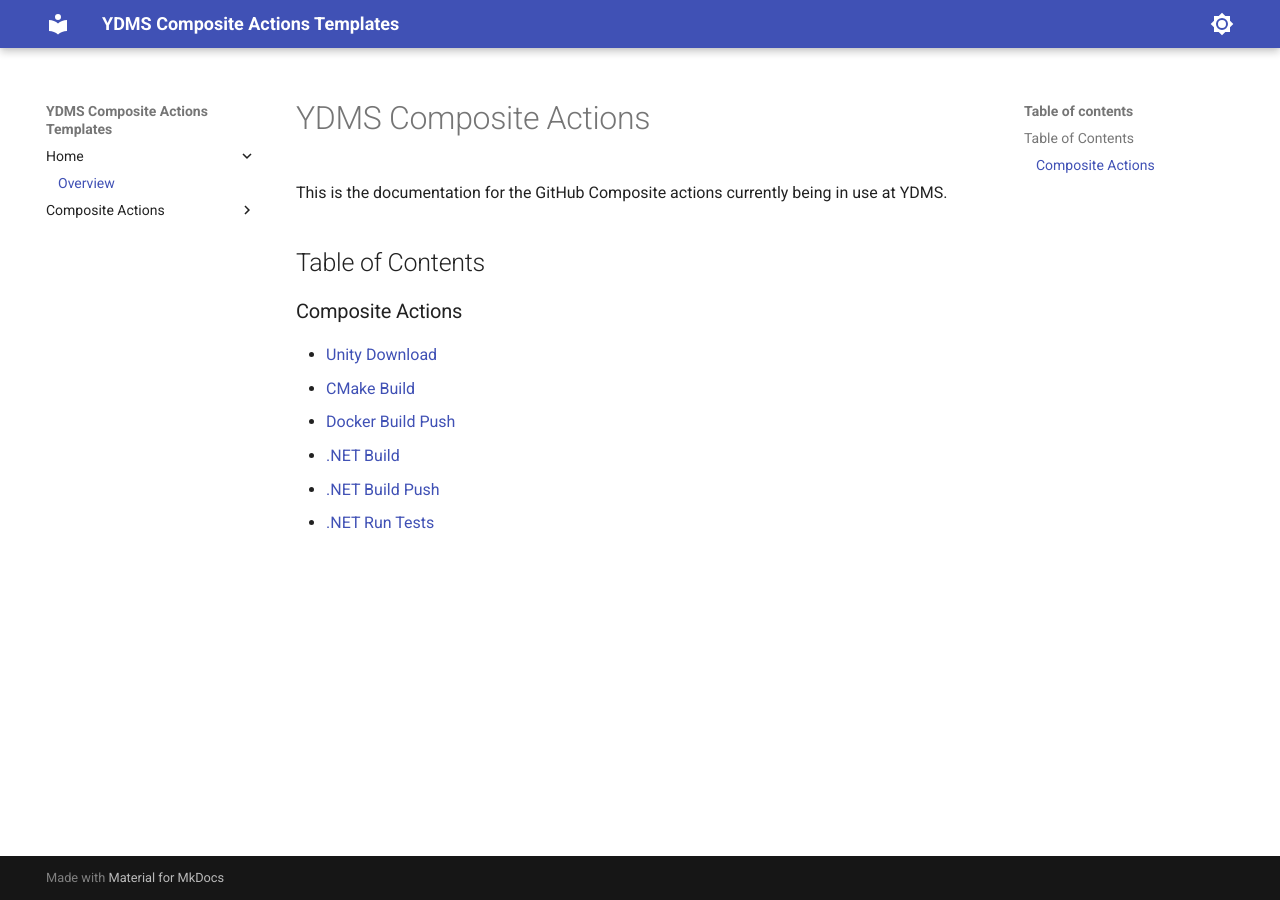
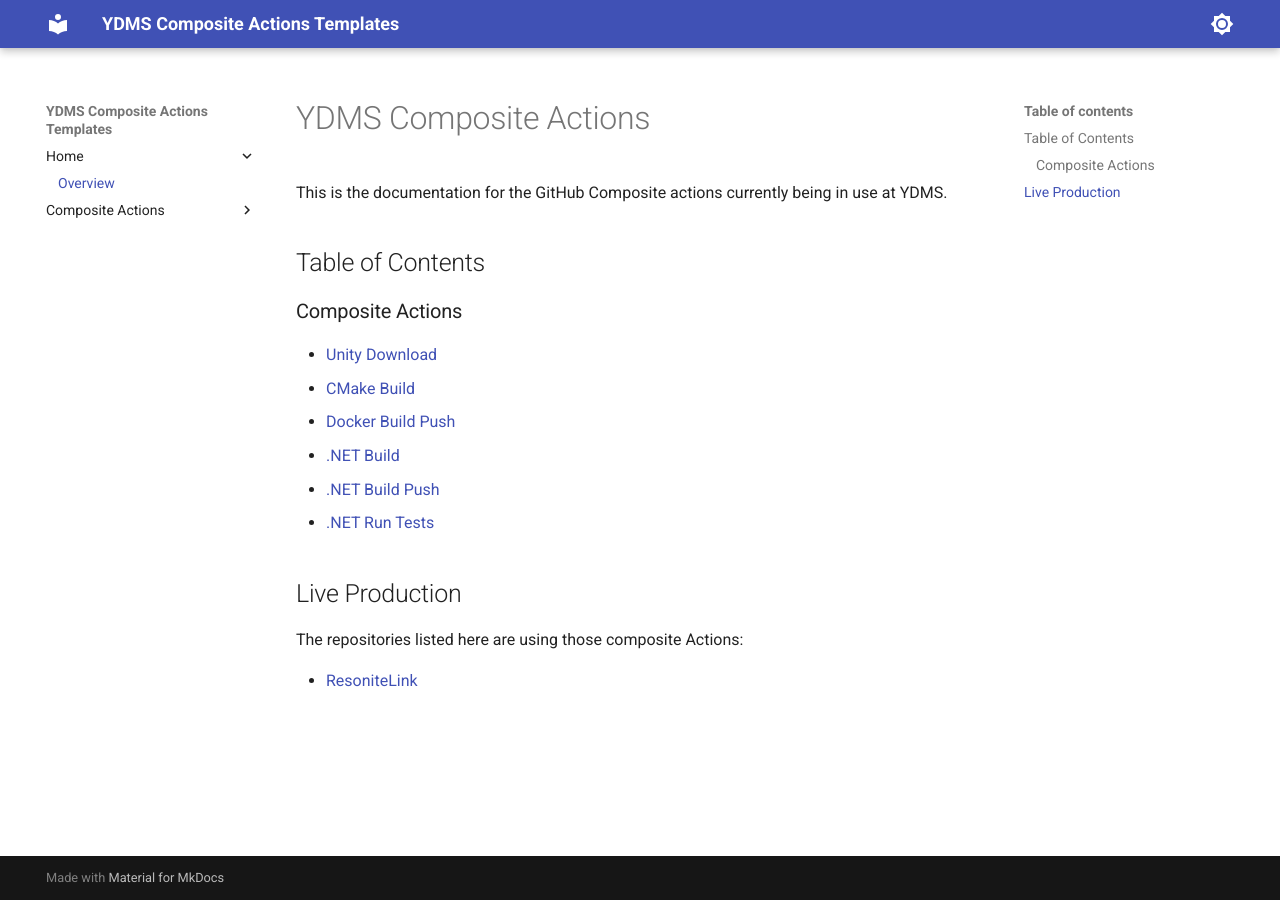
Before and after one commit to Yellow-Dog-Man/composite-actions-templates, an MkDocs documentation site: the page built from docs/index.md, in a window 1280 px wide. Built offline with MkDocs 1.6.1 and Material for MkDocs 9.7.7, drawn with Linux system fonts in a browser that asks for light colours.

Commit message:
docs#: link to ResoniteLink repository as example of use

```diff
--- a/docs/index.md
+++ b/docs/index.md
@@ -12,3 +12,9 @@ This is the documentation for the GitHub Composite actions currently being in us
 - [.NET Build](composite/dotnet-build.md)
 - [.NET Build Push](composite/dotnet-build-push-nuget.md)
 - [.NET Run Tests](composite/dotnet-tests-run.md)
+
+## Live Production
+
+The repositories listed here are using those composite Actions:
+
+- [ResoniteLink](https://github.com/Yellow-Dog-Man/ResoniteLink)
```
